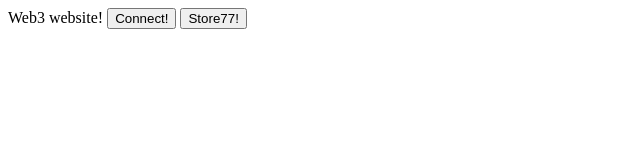
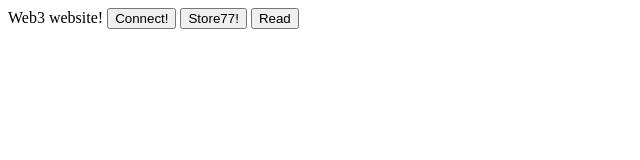
Before and after one commit to JMariadlcs/front-end-web3, a website with bundled scripts: page index.html in a window 1280 px wide. Shown: the whole page, without its empty margins (0-640 px from the left). Built offline with nearby package versions, Linux system fonts and the light colour scheme.

Commit message:
read function

```diff
--- a/index.html
+++ b/index.html
@@ -9,6 +9,8 @@
     <button id="connectButton" onclick="bundle.connect()">Connect!</button>
     <!-- Store button defined here -->
     <button onclick="bundle.store()">Store77!</button>
+    <!-- Read button defined here -->
+    <button onclick="bundle.read()">Read</button>
 </body>
     <!-- Import scripts from index.js -->
     <script src="./dist/bundle.js" type="text/javascript"></script>
--- a/index.js
+++ b/index.js
@@ -4,6 +4,106 @@ async function connect() { // Connect Metamask
     if (typeof window.ethereum !== "undefined") { // check that Metamask exists
         await window.ethereum.request({ method: "eth_requestAccounts" });
     }
+}
+
+async function read() { // used to read from the Blockchain
+    const contractAddress = "0x5FbDB2315678afecb367f032d93F642f64180aa3"; // Address from SimpleStorage.sol deployment done when local blockchain was executed (you can get any other contract)
+    const abi = [  // ABI from SmarContract Artifacts || best pratice -> include in a file and import it
+        {
+          "inputs": [
+            {
+              "internalType": "string",
+              "name": "_name",
+              "type": "string"
+            },
+            {
+              "internalType": "uint256",
+              "name": "_favoriteNumber",
+              "type": "uint256"
+            }
+          ],
+          "name": "addPerson",
+          "outputs": [],
+          "stateMutability": "nonpayable",
+          "type": "function"
+        },
+        {
+          "inputs": [
+            {
+              "internalType": "string",
+              "name": "",
+              "type": "string"
+            }
+          ],
+          "name": "nameToFavoriteNumber",
+          "outputs": [
+            {
+              "internalType": "uint256",
+              "name": "",
+              "type": "uint256"
+            }
+          ],
+          "stateMutability": "view",
+          "type": "function"
+        },
+        {
+          "inputs": [
+            {
+              "internalType": "uint256",
+              "name": "",
+              "type": "uint256"
+            }
+          ],
+          "name": "people",
+          "outputs": [
+            {
+              "internalType": "uint256",
+              "name": "favoriteNumber",
+              "type": "uint256"
+            },
+            {
+              "internalType": "string",
+              "name": "name",
+              "type": "string"
+            }
+          ],
+          "stateMutability": "view",
+          "type": "function"
+        },
+        {
+          "inputs": [],
+          "name": "retrieve",
+          "outputs": [
+            {
+              "internalType": "uint256",
+              "name": "",
+              "type": "uint256"
+            }
+          ],
+          "stateMutability": "view",
+          "type": "function"
+        },
+        {
+          "inputs": [
+            {
+              "internalType": "uint256",
+              "name": "_favoriteNumber",
+              "type": "uint256"
+            }
+          ],
+          "name": "store",
+          "outputs": [],
+          "stateMutability": "nonpayable",
+          "type": "function"
+        }
+      ];
+
+      // Now: we connect to the Blockchain and execute the transaction
+      const provider = new ethers.providers.Web3Provider(window.ethereum);
+      const signer = provider.getSigner(); // signer: MetaMask account
+      const contract = new ethers.Contract(contractAddress, abi, signer); // instantiate Contract with connected MetaMask account
+      const value = await contract.retrieve(); // returns stored value
+      console.log(value.toString());
 }
 
 async function store() { // Store function from hardhat-simple-storage -> SimpleStorage.sol
@@ -114,7 +214,8 @@ async function store() { // Store function from hardhat-simple-storage -> Simple
    }
 }
 
-module.exports = {
+module.exports = { // export functions
     connect,
     store,
+    read,
 };
```
Also changed, not shown: 1 other file.
